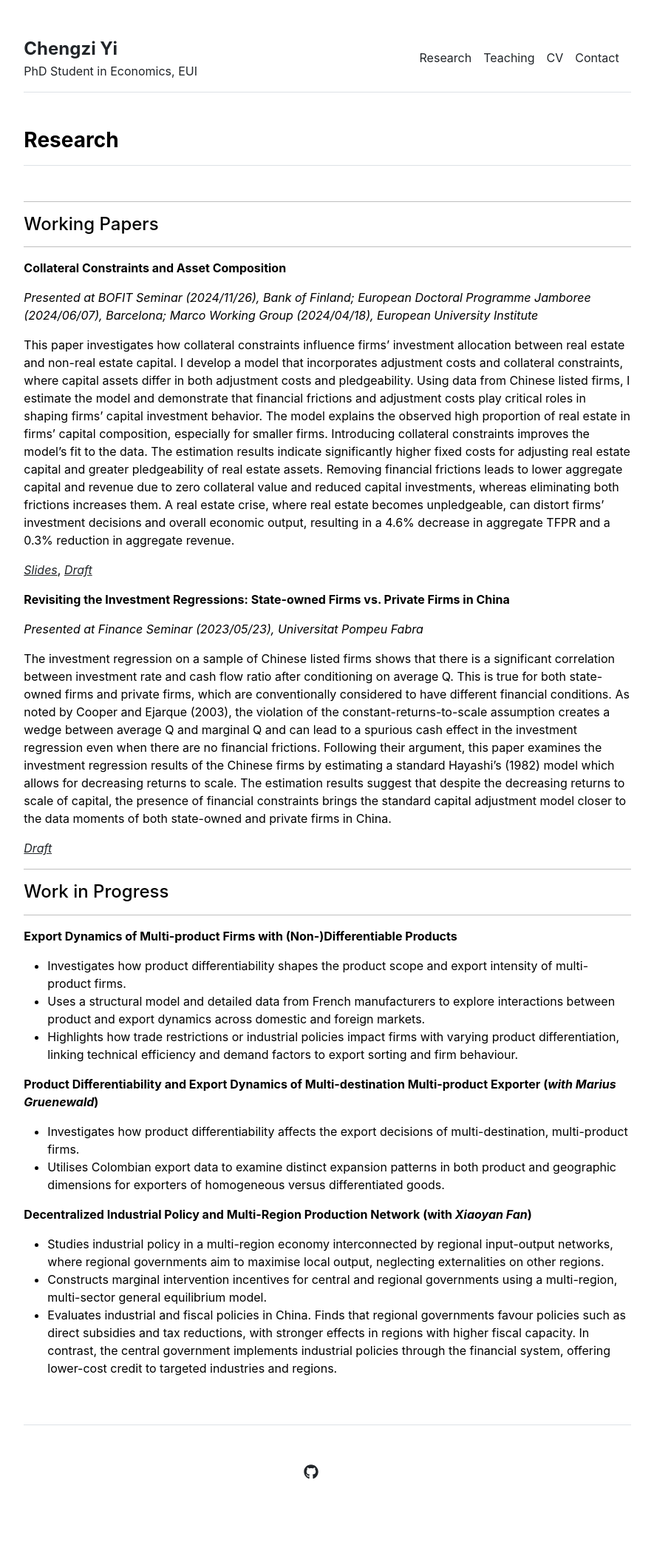
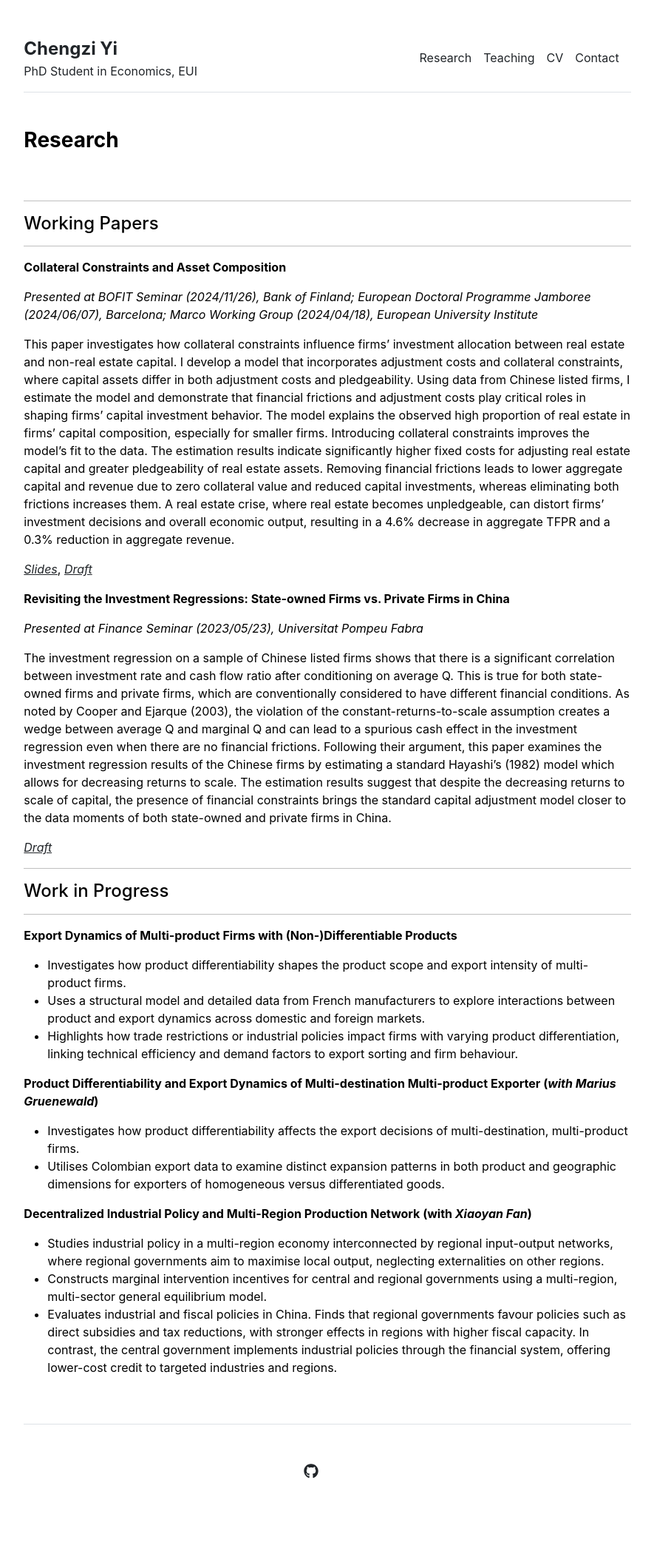
Before and after one commit to chengzi-yi/chengzi-yi.github.io, a Jekyll site: the page built from research.md, in a window 1280 px wide. Shown: the whole page at 74% size, without its empty margins (197-1082 px from the left). Built offline with Jekyll 4.4.1, drawn with Linux system fonts in a browser that asks for light colours.

Commit message:
update header layout for research

```diff
--- a/_layouts/research.html
+++ b/_layouts/research.html
@@ -4,7 +4,7 @@ layout: default
 
 <div class="row g-5 mb-5">
     <div class="col-md-12">
-        <h3 class="fw-bold border-bottom pb-3 mb-5">{{ page.title }}</h3>
+        <h3 class="fw-bold pb-3 mb-5">{{ page.title }}</h3>
         {{ content }}
     </div>
 </div>
```
